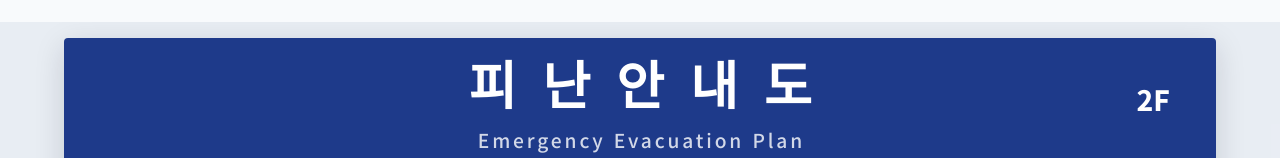
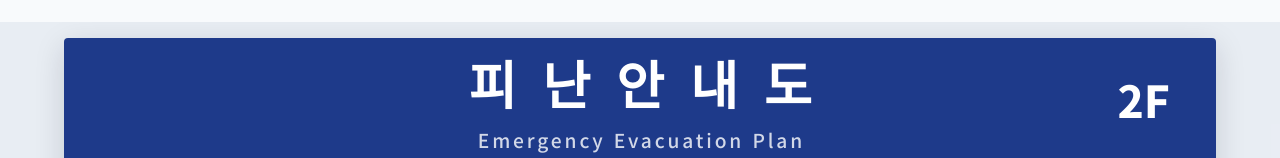
Before and after one commit to choyj7709-art/chocho, a Next.js app: page /design/fire-safety-plan in a window 1280 px wide. Shown: the part 131-289 px from the top of the page. Built offline with nearby package versions, Linux system fonts and the light colour scheme.

Commit message:
소방도면 상단 층수 표기 크기 확대
우측 층수 배지 글자 크기를 키워 가독성을 높임.

```diff
--- a/src/app/design/fire-safety-plan/page.tsx
+++ b/src/app/design/fire-safety-plan/page.tsx
@@ -143,7 +143,7 @@ export default function FireSafetyPlanPage() {
                 >
                   Emergency Evacuation Plan
                 </span>
-                <span className="absolute right-[4%] top-1/2 -translate-y-1/2 text-[clamp(1rem,2.6vw,1.75rem)] font-extrabold text-white">
+                <span className="absolute right-[4%] top-1/2 -translate-y-1/2 text-[clamp(1.5rem,4vw,2.75rem)] font-extrabold text-white">
                   {floor}
                 </span>
               </div>
```
